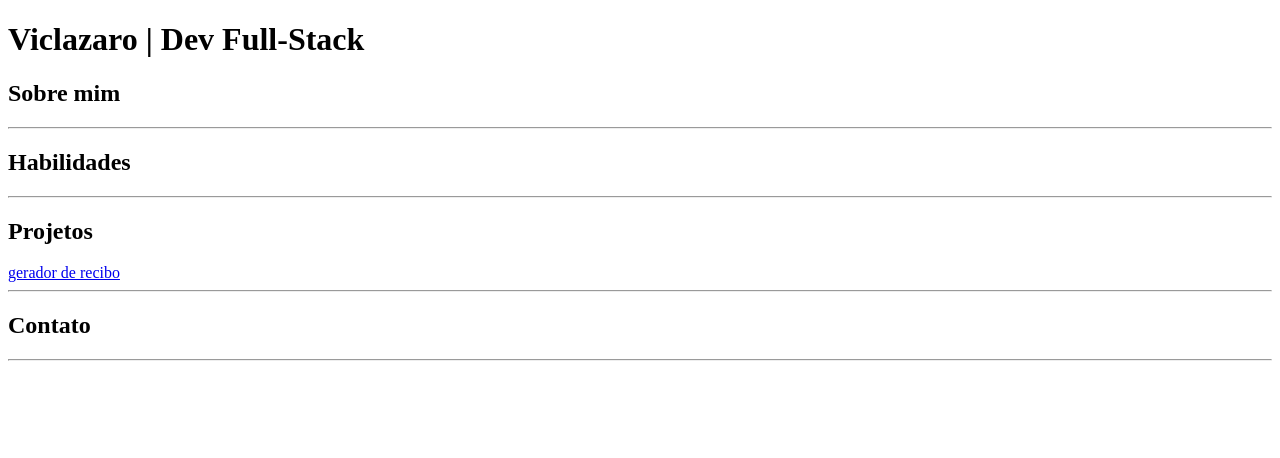
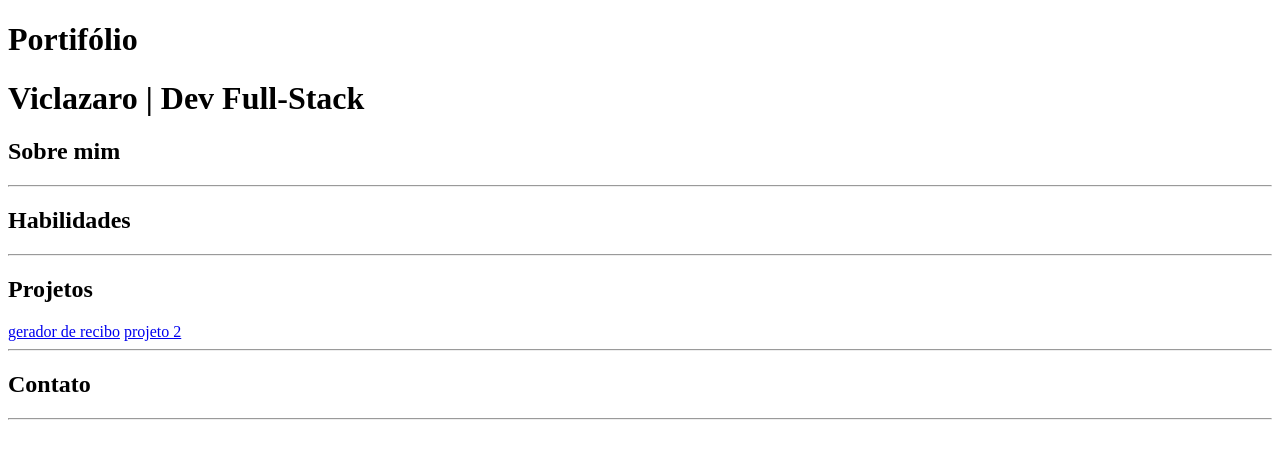
Before and after one commit to Viclazaro/Viclazaro-portfolio, a plain HTML site: page index.html in a window 1280 px wide. Drawn offline with Linux system fonts and the light colour scheme.

Commit message:
Update index.html

```diff
--- a/index.html
+++ b/index.html
@@ -6,7 +6,8 @@
     <title>Portifólio</title>
 </head>
 <body>
-
+    <header>
+        <h1>Portifólio</h1>
         <h1>Viclazaro | Dev Full-Stack</h1>
         <h2>Sobre mim</h2>
         <hr>
@@ -15,11 +16,16 @@
         <hr>
 
         <h2>Projetos</h2>
+        <nav>
             <a href="https://github.com/Viclazaro/gerador-recibo" target="_blank" rel="external">gerador de recibo</a>
+            <a href="#" target="_blank" rel="external">projeto 2</a>
+        </nav>
         <hr>
 
         <h2>Contato</h2>
         <hr>
 
+    </header>
+
 </body>
 </html>
```
Lines whose indentation alone changed are shown as unchanged.
